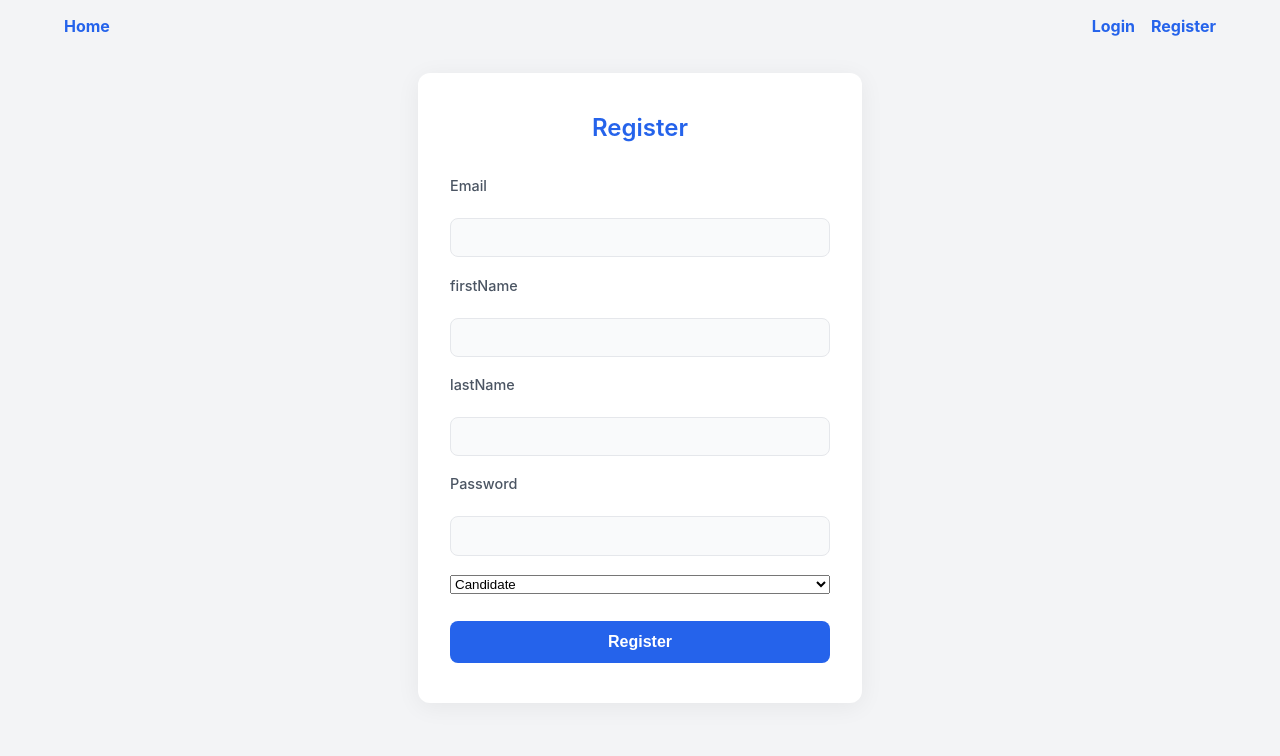
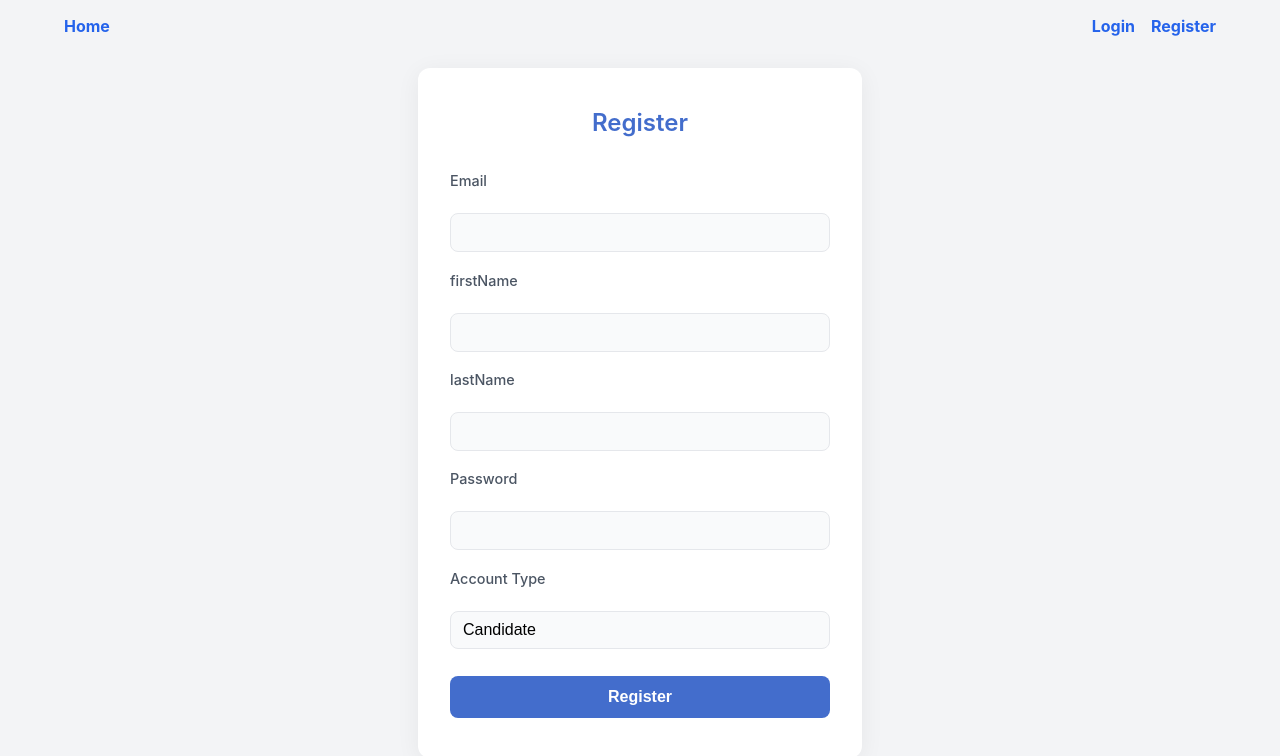
Before and after one commit to LazyPotato02/Hiring-Platform, a React (Vite) app in the folder frontend/: page /register in a window 1280 px wide. Shown: the top 756 px of the page. Built offline with nearby package versions, Linux system fonts and the light colour scheme.

Commit message:
Added account type options for register

```diff
--- a/frontend/src/components/RegisterPage/RegisterPage.css
+++ b/frontend/src/components/RegisterPage/RegisterPage.css
@@ -47,6 +47,23 @@
     outline: none;
     background-color: white;
 }
+.register-form select {
+    padding: 0.6rem 0.75rem;
+    border: 1px solid var(--border-color);
+    border-radius: 8px;
+    font-size: 1rem;
+    background-color: var(--input-bg);
+    transition: border 0.2s ease;
+    appearance: none;
+    -webkit-appearance: none;
+    -moz-appearance: none;
+}
+
+.register-form select:focus {
+    border-color: var(--primary-color);
+    outline: none;
+    background-color: white;
+}
 
 .register-form button {
     background-color: var(--primary-color);
--- a/frontend/src/components/RegisterPage/Registerage.tsx
+++ b/frontend/src/components/RegisterPage/Registerage.tsx
@@ -71,6 +71,7 @@ const RegisterPage: React.FC = () => {
                     required
                 />
 
+                <label htmlFor="role">Account Type</label>
                 <select name="role" id="role" value={role} onChange={handleRoleChange}>
                     <option value="candidate">Candidate</option>
                     <option value="interviewer">Interviewer</option>
--- a/frontend/src/index.css
+++ b/frontend/src/index.css
@@ -1,5 +1,5 @@
 :root {
-  --primary-color: #2563eb;
+  --primary-color: #436dcc;
   --primary-hover: #1d4ed8;
   --border-color: #e5e7eb;
   --text-color: #111827;
```
